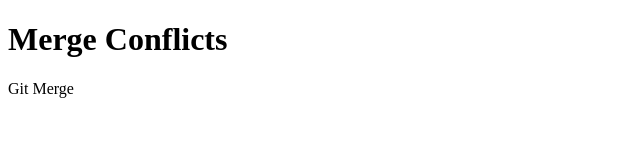
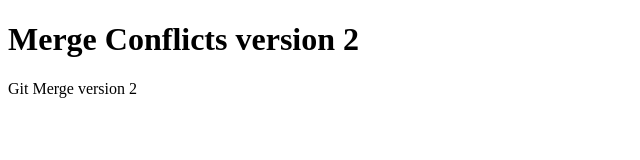
Before and after one commit to ajspotts/merge-conflicts, a plain HTML site: page index.html in a window 1280 px wide. Shown: the whole page, without its empty margins (0-640 px from the left). Drawn offline with Linux system fonts and the light colour scheme.

Commit message:
second git commit

```diff
--- a/index.html
+++ b/index.html
@@ -5,7 +5,7 @@
     <title></title>
   </head>
   <body>
-  <h1>Merge Conflicts</h1>
-      <p>Git Merge</p>
+  <h1>Merge Conflicts version 2</h1>
+      <p>Git Merge version 2</p>
   </body>
 </html>
```
